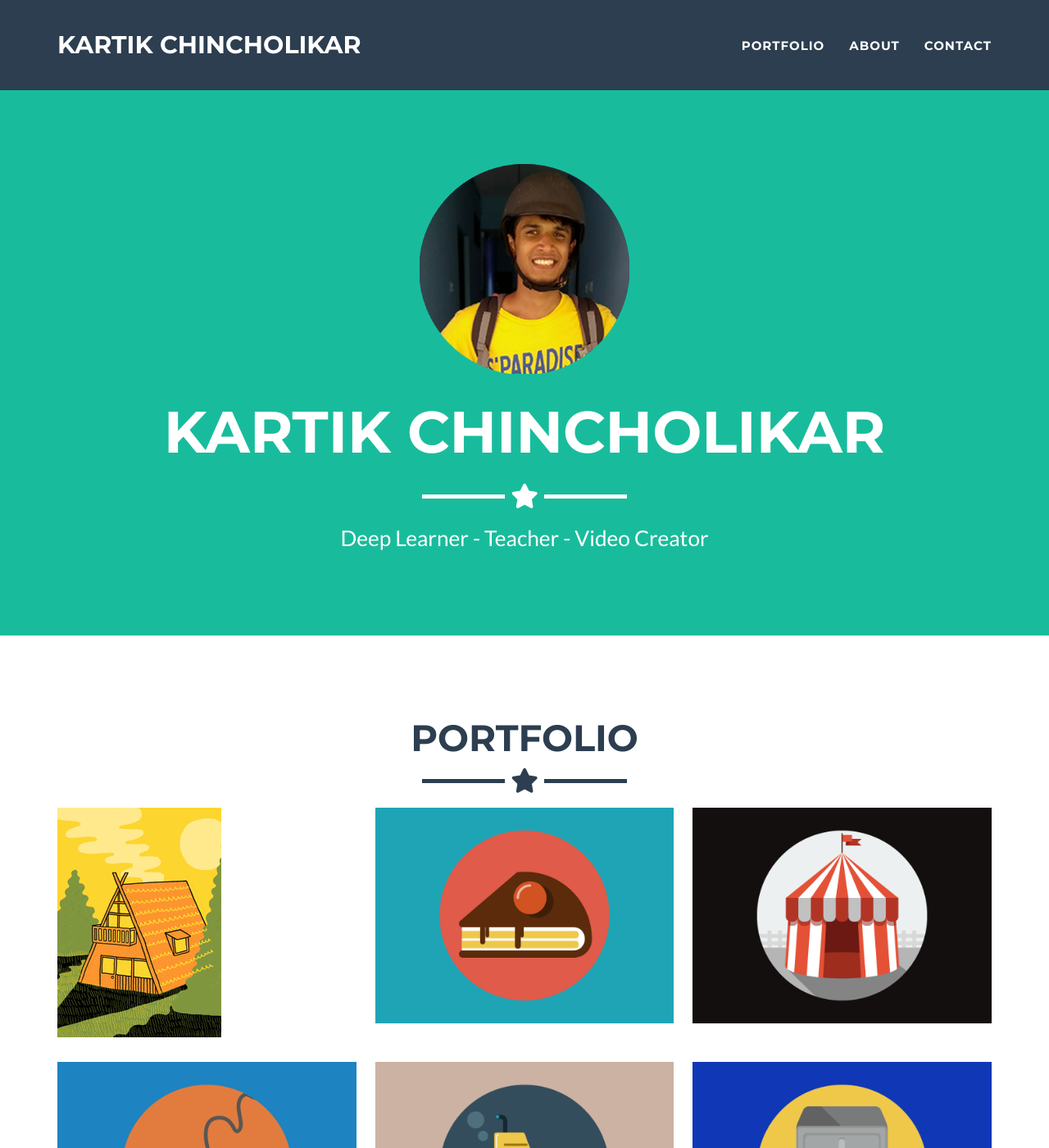
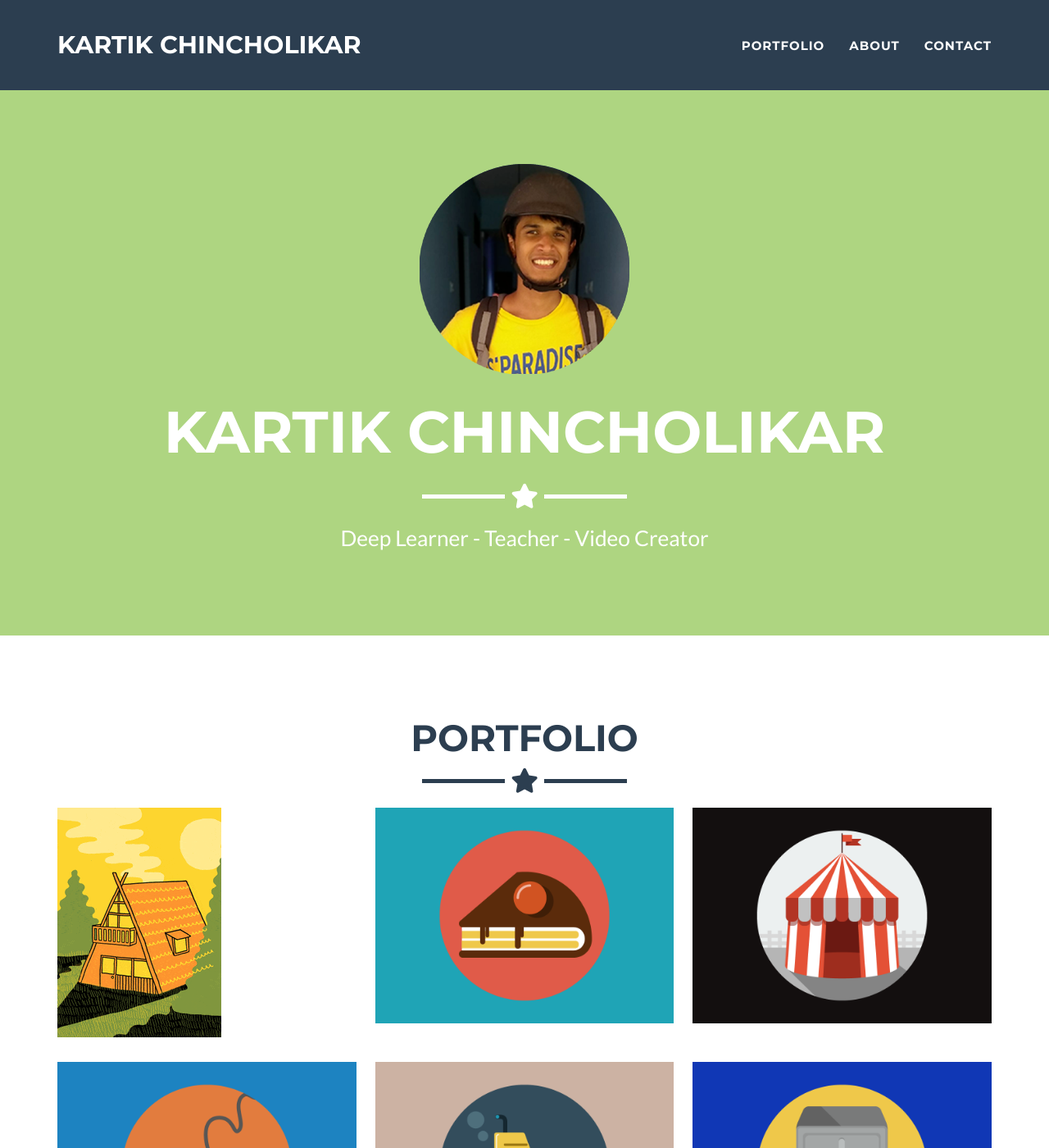
Before and after one commit to kartikchincholikar/kartikchincholikar.github.io, a Jekyll site: the page built from _posts/2014-07-18-project-1.markdown, in a window 1280 px wide and 1400 px high. Shown: the whole window at 82% size. Built offline with Jekyll 4.4.1, drawn with Linux system fonts in a browser that asks for light colours.

Commit message:
Update _config.yml

```diff
--- a/_config.yml
+++ b/_config.yml
@@ -28,8 +28,8 @@ disqus_shortname: myshortname
 
 # Color settings (hex-codes without the leading hash-tag)
 color:
-  primary: 18bc9c #80B3FF
-  primary-rgb: "24,288,156" #"128,179,255"
+  primary: AED581 #80B3FF
+  primary-rgb: "174,213,129" #"128,179,255"
   secondary: 2c3e50 #FD6E8A
   secondary-dark: 233140 #A2122F
 
```
